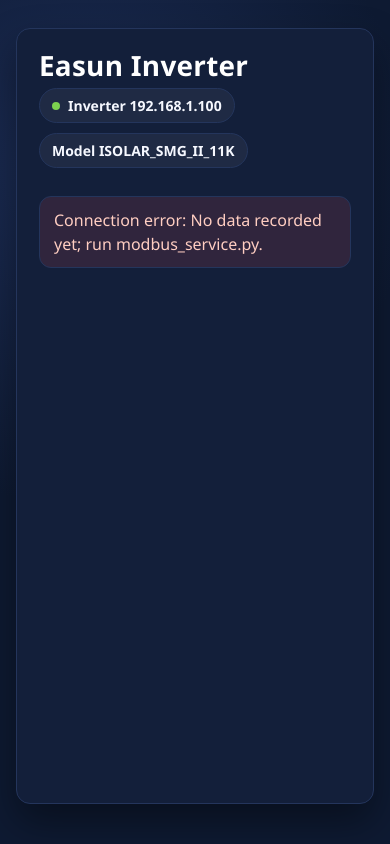
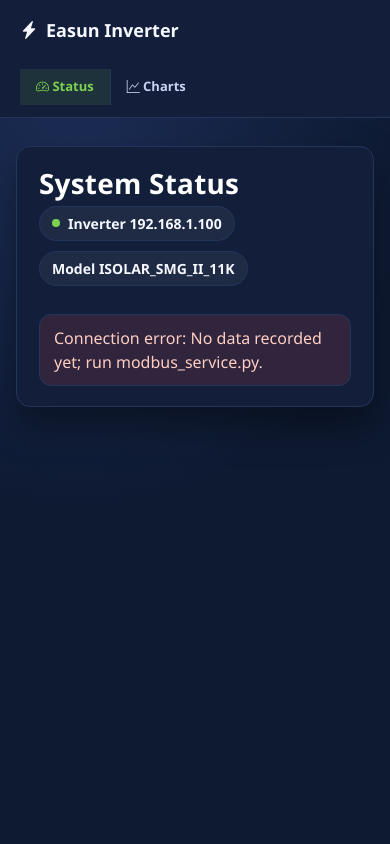
Before and after one commit to x-mentat/eamoon, a Flask app: page / in a window 390 px wide. Run offline with Flask 3, Linux system fonts and the light colour scheme; data that the repository does not hold is empty.

Commit message:
refactor: restructure UI with navigation and separate pages
- Add header navigation menu with Status and Charts pages
- Implement client-side page switching (no reload)
- Move charts to dedicated page
- Add URL hash navigation (#status, #charts)
- Support browser back/forward buttons
- Add power-off icon overlay on Grid when power = 0
- Reduce full-page reload, use smart data refresh instead
- Improve RPi4 performance and responsiveness

```diff
--- a/templates/status.html
+++ b/templates/status.html
@@ -25,12 +25,73 @@
       margin: 0;
       min-height: 100vh;
       display: flex;
+      flex-direction: column;
+      padding: 0;
+    }
+    .navbar {
+      background: var(--card);
+      border-bottom: 1px solid var(--border);
+      padding: 12px 20px;
+      display: flex;
+      align-items: center;
+      justify-content: space-between;
+      gap: 20px;
+    }
+    .navbar-brand {
+      font-size: 18px;
+      font-weight: 700;
+      color: var(--text);
+      text-decoration: none;
+      display: flex;
+      align-items: center;
+      gap: 8px;
+    }
+    .nav-menu {
+      display: flex;
+      gap: 0;
+      list-style: none;
+      margin: 0;
+      padding: 0;
+    }
+    .nav-menu li {
+      border-right: 1px solid var(--border);
+    }
+    .nav-menu li:last-child {
+      border-right: none;
+    }
+    .nav-menu a {
+      display: block;
+      padding: 8px 16px;
+      color: var(--muted);
+      text-decoration: none;
+      font-weight: 600;
+      font-size: 13px;
+      transition: all 0.3s ease;
+    }
+    .nav-menu a:hover {
+      color: var(--accent);
+    }
+    .nav-menu a.active {
+      color: var(--accent);
+      background: rgba(124, 209, 79, 0.1);
+    }
+    .content {
+      flex: 1;
+      display: flex;
       justify-content: center;
       padding: 28px 16px 40px;
+      overflow-y: auto;
+    }
+    .page {
+      display: none;
+      width: 100%;
+      max-width: 1600px;
+    }
+    .page.active {
+      display: block;
     }
     .card {
-      width: min(100%, 100%);
-      max-width: 1600px;
+      width: 100%;
       background: var(--card);
       padding: 20px 22px;
       border-radius: 14px;
@@ -184,8 +180,21 @@
   <script src="https://cdn.jsdelivr.net/npm/chartjs-adapter-date-fns@3.0.0/dist/chartjs-adapter-date-fns.bundle.min.js"></script>
 </head>
 <body>
+  <!-- Navigation Header -->
+  <nav class="navbar">
+    <a href="#" class="navbar-brand"><i class="bi bi-lightning-charge-fill"></i>Easun Inverter</a>
+    <ul class="nav-menu">
+      <li><a href="#status" class="nav-link active" data-page="status"><i class="bi bi-speedometer2"></i> Status</a></li>
+      <li><a href="#charts" class="nav-link" data-page="charts"><i class="bi bi-graph-up"></i> Charts</a></li>
+    </ul>
+  </nav>
+
+  <!-- Content Area -->
+  <div class="content">
+    <!-- STATUS PAGE -->
+    <div id="status" class="page active">
       <div class="card">
-    <h1>Easun Inverter</h1>
+        <h1>System Status</h1>
         <div class="meta">
           <span class="pill"><span class="dot"></span>Inverter {{ host }}</span>
           {% if local_ip %}<span class="pill">Local {{ local_ip }}</span>{% endif %}
@@ -220,6 +229,9 @@
             <div class="d-flex flex-column align-items-center justify-content-center gap-3" style="font-size:14px;">
               <div class="d-flex align-items-center justify-content-center gap-3">
                 <div class="d-flex flex-column align-items-center">
+                  {% if grid_power_val == 0 %}
+                    <i class="bi bi-power-off" style="font-size:76px; color:#ffb84d; position:absolute; z-index:10;"></i>
+                  {% endif %}
                   <img src="/static/img/grid_power.png" style="width:76px; height:76px;" alt="Grid">
                   <div class="label" style="font-size:14px;">Grid</div>
                   <div class="label" style="font-size:15px;">{{ data.grid_voltage }} V</div>
@@ -258,17 +271,30 @@
           </div>
         </div>
       </div>
+        {% endif %}
+
+        <div class="actions" style="display:none;"></div>
+      </div>
+    </div>
+
+    <!-- CHARTS PAGE -->
+    <div id="charts" class="page">
+      <div class="card">
+        <h1>Historical Charts</h1>
+        <div class="meta">
+          <span class="pill"><span class="dot"></span>Inverter {{ host }}</span>
+          {% if local_ip %}<span class="pill">Local {{ local_ip }}</span>{% endif %}
+        </div>
 
         <div style="margin-top:18px; display:flex; align-items:center; gap:10px;">
-        <span style="font-weight:700;color:var(--muted);">History</span>
-        <a href="/" class="btn btn-sm btn-outline-success" style="padding:6px 12px; border-radius:8px;">Refresh</a>
+          <span style="font-weight:700;color:var(--muted);">Period</span>
           <div class="btn-group btn-group-sm" role="group" aria-label="Period">
             <button class="btn btn-outline-light" data-days="1">1d</button>
             <button class="btn btn-outline-light" data-days="7">7d</button>
             <button class="btn btn-outline-light" data-days="30">30d</button>
           </div>
         </div>
-      <div class="chart-grid" style="margin-top:6px;">
+        <div class="chart-grid" style="margin-top:14px;">
           <div class="chart-cell">
             <div style="display:flex;align-items:center;gap:6px;margin-bottom:6px;color:var(--muted);font-size:13px;font-weight:600;">
               <i class="bi bi-lightning-charge"></i> Grid Voltage
@@ -644,8 +669,53 @@
     loadTuyaDevices();
     setInterval(loadTuyaDevices, 10000);
 
+    // Page Navigation
+    function showPage(pageName) {
+      document.querySelectorAll('.page').forEach(page => page.classList.remove('active'));
+      document.querySelectorAll('.nav-link').forEach(link => link.classList.remove('active'));
+
+      const page = document.getElementById(pageName);
+      if (page) {
+        page.classList.add('active');
+        document.querySelector(`[data-page="${pageName}"]`).classList.add('active');
+
+        // Load charts when charts page is shown
+        if (pageName === 'charts' && !currentDays) {
+          currentDays = '1';
           loadHistory();
-    setInterval(() => window.location.reload(), 60000);
+        }
+      }
+    }
+
+    // Navigate on link click
+    document.querySelectorAll('.nav-link').forEach(link => {
+      link.addEventListener('click', (e) => {
+        e.preventDefault();
+        const pageName = link.getAttribute('data-page');
+        history.pushState(null, '', '#' + pageName);
+        showPage(pageName);
+      });
+    });
+
+    // Handle browser back/forward
+    window.addEventListener('hashchange', () => {
+      const pageName = window.location.hash.slice(1) || 'status';
+      showPage(pageName);
+    });
+
+    // Load charts on initial page
+    currentDays = '1';
+    loadHistory();
+
+    // Reduced reload interval to 5 min to save RPi4 load
+    setInterval(() => {
+      // Only refresh data, don't reload page
+      loadTuyaDevices();
+      loadBatteryDevices();
+      if (document.getElementById('charts').classList.contains('active')) {
+        loadHistory();
+      }
+    }, 60000);
   </script>
 </body>
 </html>
```
Also changed, not shown: other parts of templates/status.html (+4 -69 lines), static/img/power_off.png (added). Lines whose indentation alone changed are shown as unchanged.
